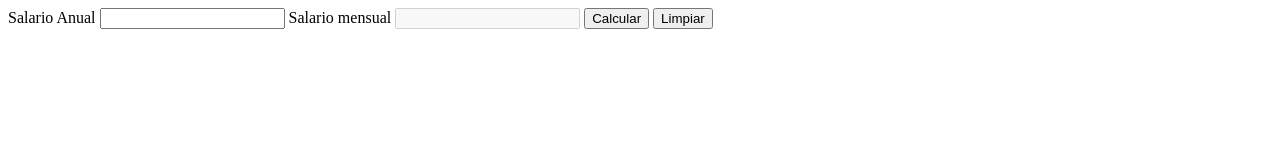
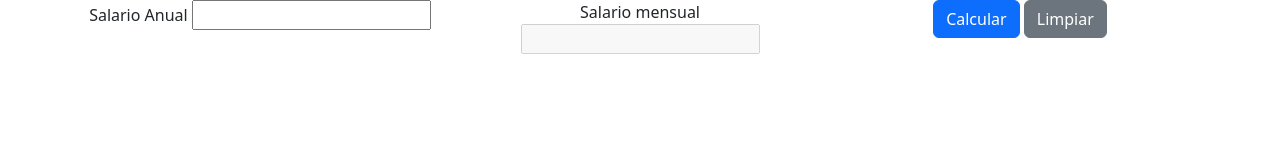
Before and after one commit to More4time/introduccion-a-js, a website: page introduccion-a-js/tareas/clase-5/index.html in a window 1280 px wide. Drawn offline with nearby package versions, Linux system fonts and the light colour scheme.

Commit message:
CLASE-10
Utilizando boostrap en el ejercicio de calcular el año.

```diff
--- a/introduccion-a-js/tareas/clase-5/index.html
+++ b/introduccion-a-js/tareas/clase-5/index.html
@@ -5,16 +5,29 @@
     <meta name="viewport"
           content="width=device-width, user-scalable=no, initial-scale=1.0, maximum-scale=1.0, minimum-scale=1.0">
     <meta http-equiv="X-UA-Compatible" content="ie=edge">
+    <link href="https://cdn.jsdelivr.net/npm/bootstrap@5.2.0/dist/css/bootstrap.min.css" rel="stylesheet" integrity="sha384-gH2yIJqKdNHPEq0n4Mqa/HGKIhSkIHeL5AyhkYV8i59U5AR6csBvApHHNl/vI1Bx" crossorigin="anonymous">
     <title>Clase 5</title>
 </head>
 <body>
     <form>
-        <label> Salario Anual </label>
-        <input type = "text" id="Salario-Anual" />
-        <label> Salario mensual</label>
+        <div class="container text-center">
+            <div class="row">
+              <div class="col order-last">
+                <button id="calcular-salario-mensual" type="button" class="btn btn-primary" >Calcular</button>
+                <button type="reset" class="btn btn-secondary" >Limpiar</button>
+
+              </div>
+              <div class="col">
+                <label for="floatingPassword"> Salario mensual</label>
         <input type = "text"id= "Salario-Mensual" disabled/>
-        <button id= "calcular-salario-mensual">Calcular</button>
-        <button type= "reset">Limpiar</button>
+              </div>
+              <div class="col order-first">
+                <label for="floatingInput"> Salario Anual </label>
+                <input type = "text" id="Salario-Anual" />
+              </div>
+            </div>
+          </div>
+
     </form>
 
     <script type= "text/javascript" src = "tarea-clase-5.js"></script>
```
